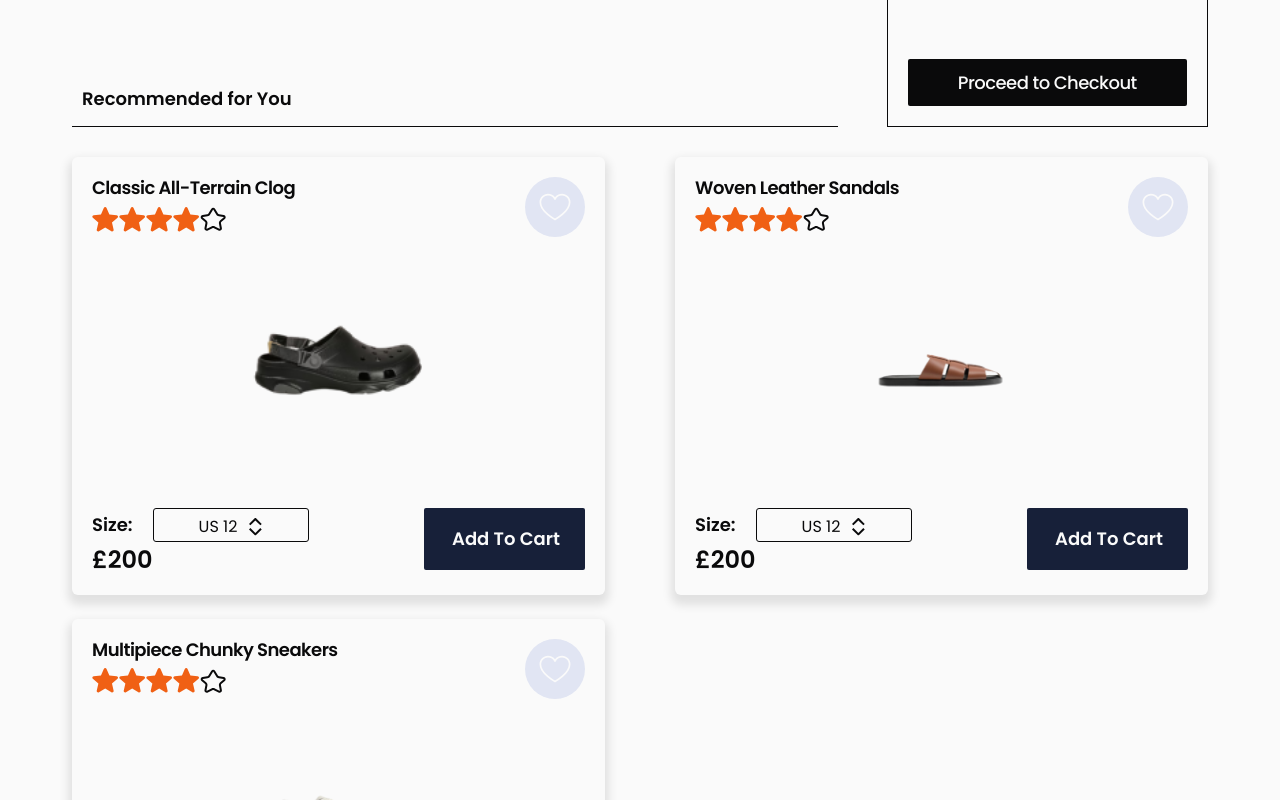
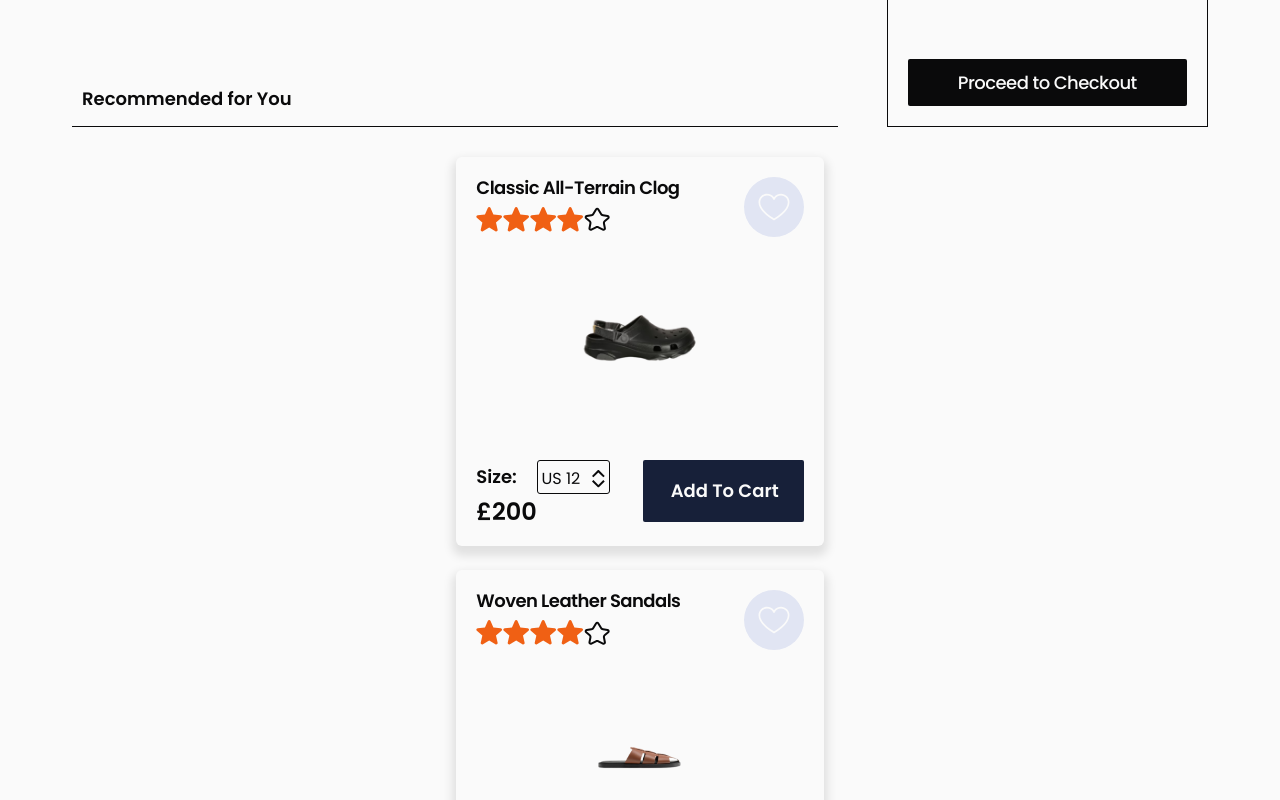
Before and after one commit to steffieMD/hng-task-apparel-app, a React (Vite) app: page /cartpage in a window 1280 px wide. Shown: the part 480-1280 px from the top of the page. Built offline with nearby package versions, Linux system fonts and the light colour scheme.

Commit message:
Update cart css

```diff
--- a/src/Cart.jsx
+++ b/src/Cart.jsx
@@ -92,6 +92,7 @@ export default function Cart() {
         </div>
       </div>
 
+      <div className="rec-items">
         <div className="productListSection">
           <div className="listProduct">
             {productData.map((item, i) => {
@@ -107,6 +108,8 @@ export default function Cart() {
             })}
           </div>
         </div>
+      </div>
+
       <div className="chatbot">?</div>
     </div>
   );
--- a/src/styles/cart-page.css
+++ b/src/styles/cart-page.css
@@ -340,7 +340,7 @@ body {
     grid-template-columns: 39.8% 54.6;
   }
 
-  .productListSection {
+  .rec-items .productListSection {
     display: none;
   }
 
```
Lines whose indentation alone changed are shown as unchanged.
